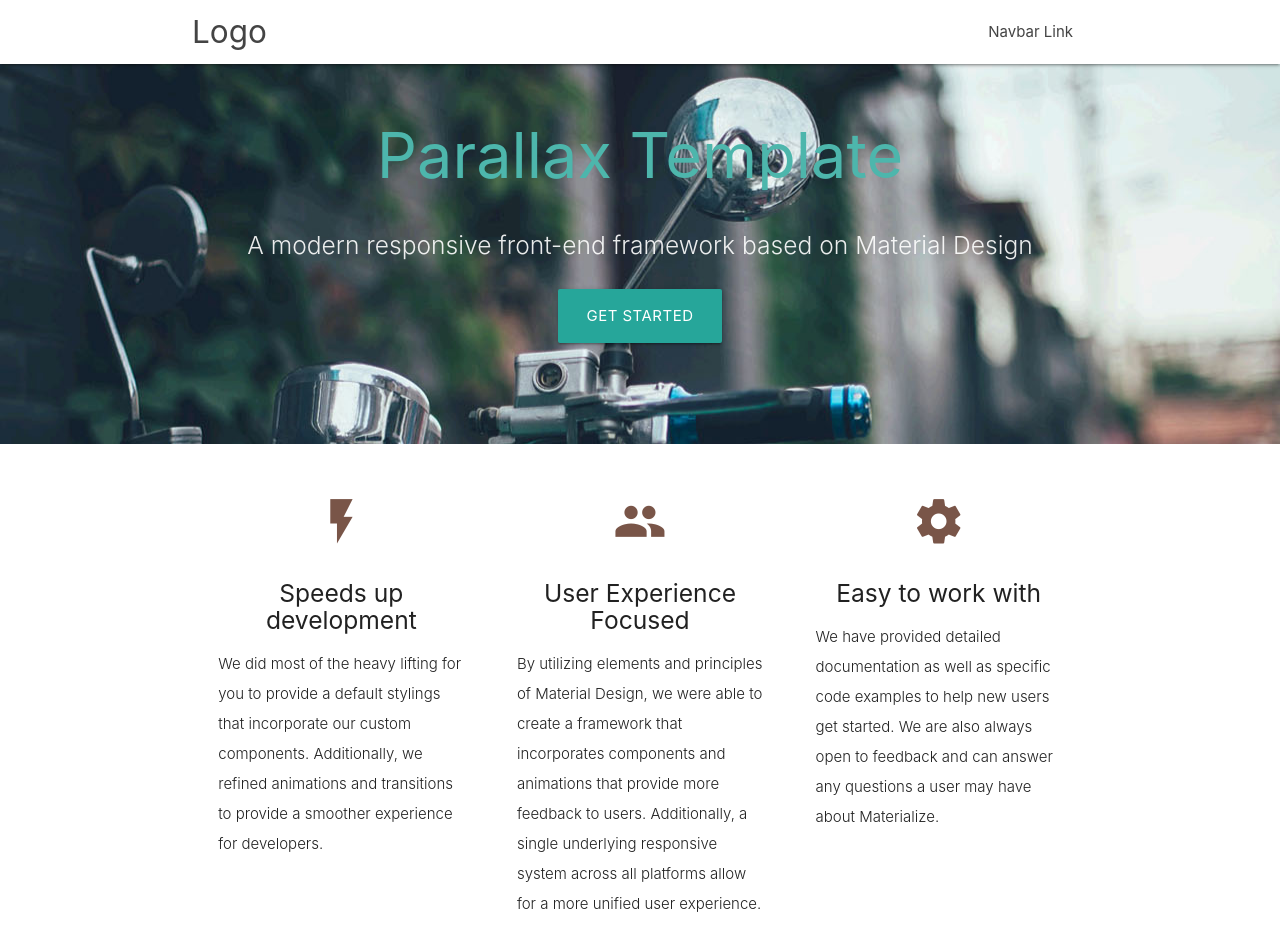
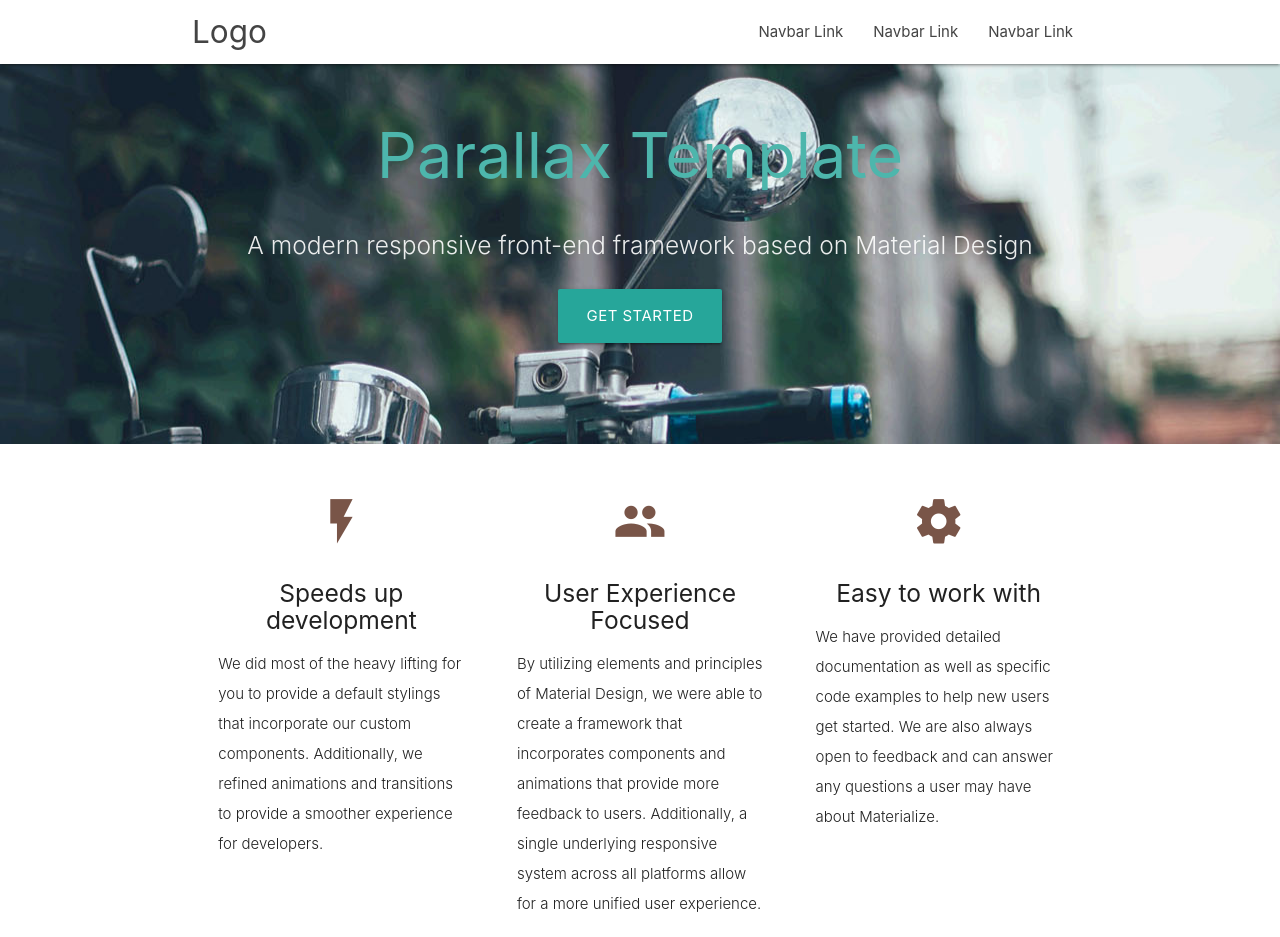
Before and after one commit to djeenwolfy/2PK-rebranding, a plain HTML site: page index.html in a window 1280 px wide. Shown: the top 937 px of the page. Drawn offline with nearby package versions, Linux system fonts and the light colour scheme.

Commit message:
тест

```diff
--- a/index.html
+++ b/index.html
@@ -16,9 +16,13 @@
       <a id="logo-container" href="#" class="brand-logo">Logo</a>
       <ul class="right hide-on-med-and-down">
         <li><a href="#">Navbar Link</a></li>
+        <li><a href="#">Navbar Link</a></li>
+        <li><a href="#">Navbar Link</a></li>
       </ul>
 
       <ul id="nav-mobile" class="sidenav">
+        <li><a href="#">Navbar Link</a></li>
+        <li><a href="#">Navbar Link</a></li>
         <li><a href="#">Navbar Link</a></li>
       </ul>
       <a href="#" data-target="nav-mobile" class="sidenav-trigger"><i class="material-icons">menu</i></a>
```
